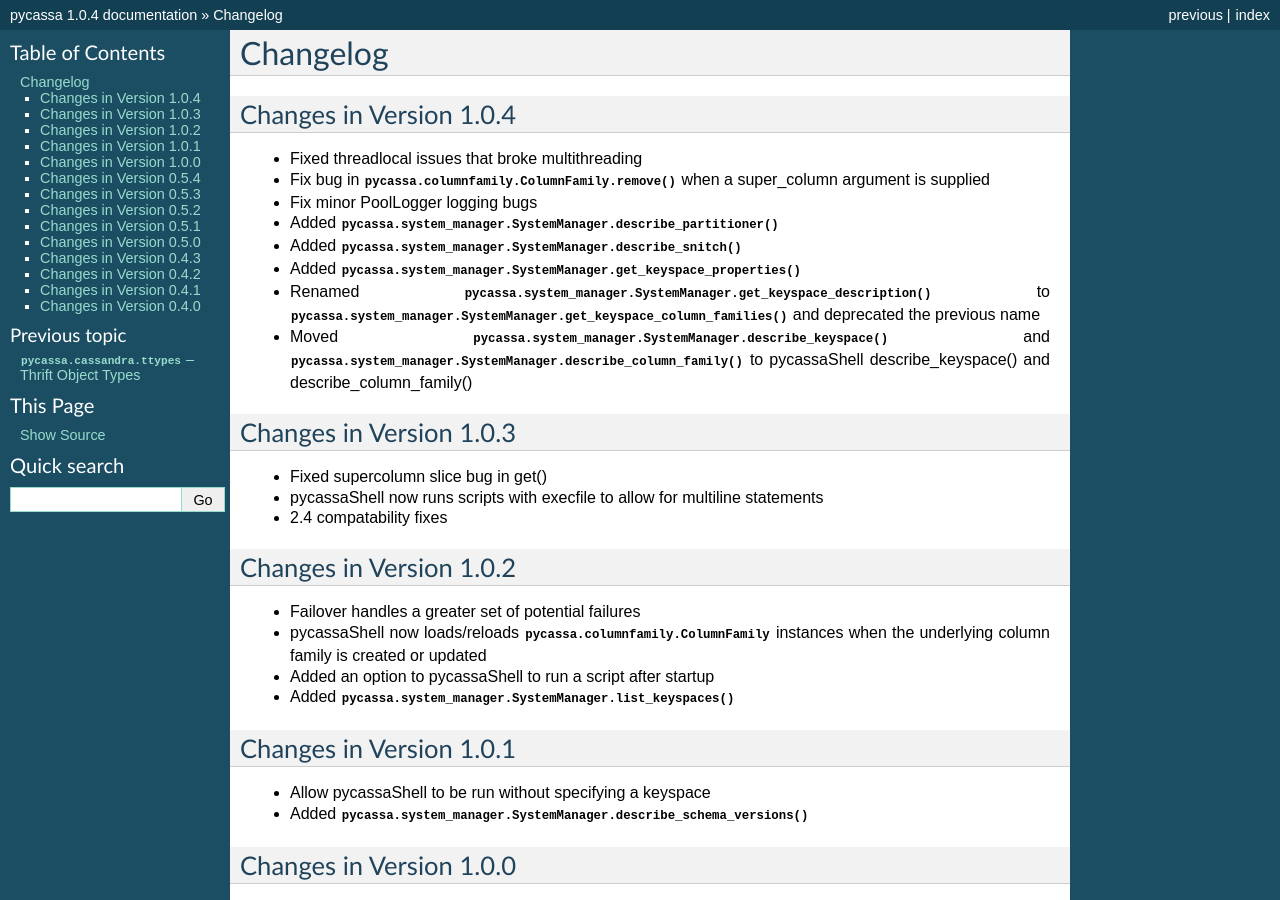
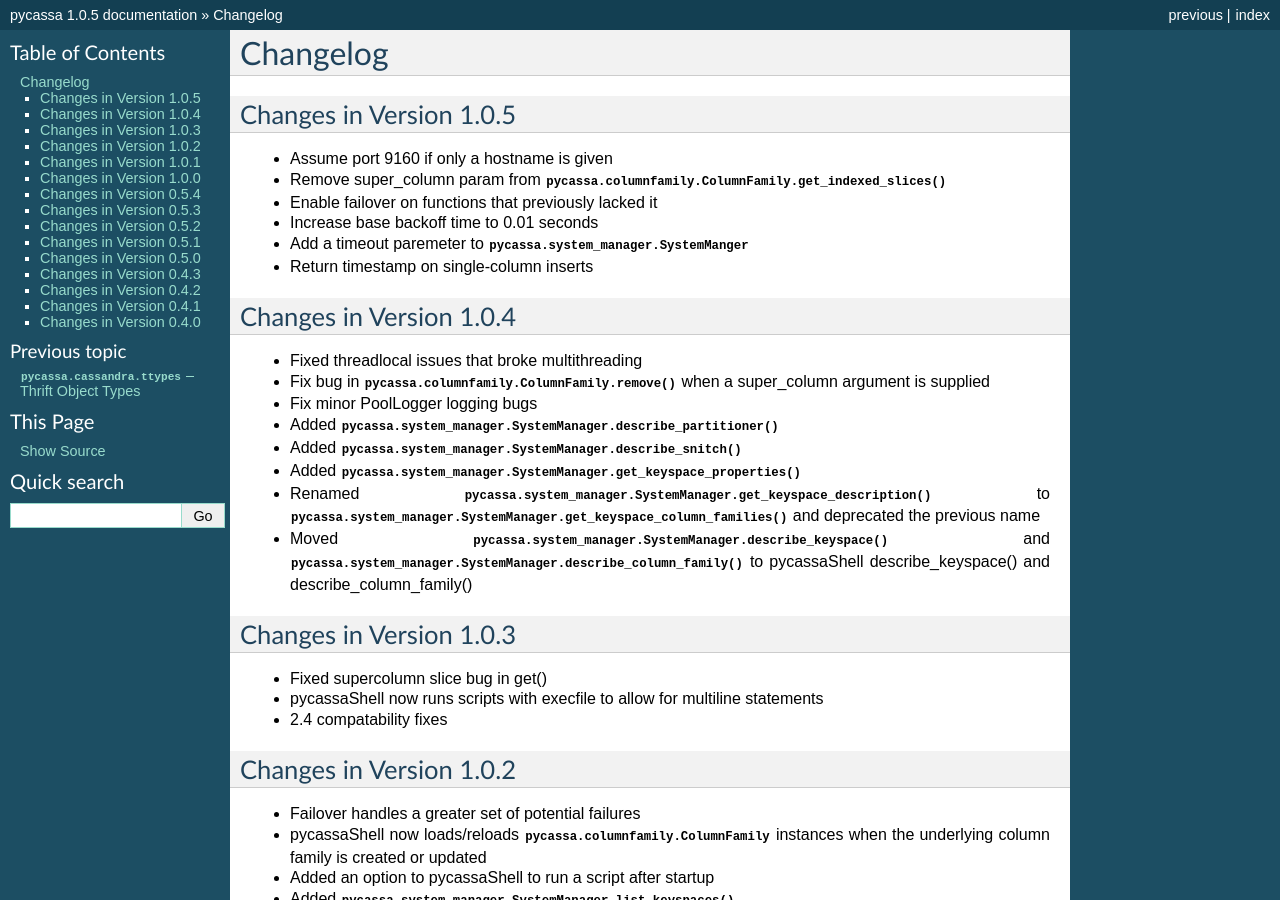
Before and after one commit to pycassa/pycassa, a Sphinx documentation site: the page built from doc/changelog.rst, in a window 1280 px wide and 900 px high. Built offline with Sphinx 7.4.7, drawn with Linux system fonts in a browser that asks for light colours; some of the changed text lies outside the part shown.

Commit message:
Version bump to 1.0.5

```diff
--- a/doc/changelog.rst
+++ b/doc/changelog.rst
@@ -1,5 +1,15 @@
 Changelog
 =========
+
+Changes in Version 1.0.5
+------------------------
+
+- Assume port 9160 if only a hostname is given
+- Remove super_column param from :meth:`pycassa.columnfamily.ColumnFamily.get_indexed_slices()`
+- Enable failover on functions that previously lacked it
+- Increase base backoff time to 0.01 seconds
+- Add a timeout paremeter to :class:`pycassa.system_manager.SystemManger`
+- Return timestamp on single-column inserts
 
 Changes in Version 1.0.4
 ------------------------
--- a/doc/conf.py
+++ b/doc/conf.py
@@ -35,7 +35,7 @@ project = 'pycassa'
 # The short X.Y version.
 version = '1.0'
 # The full version, including alpha/beta/rc tags.
-release = '1.0.4'
+release = '1.0.5'
 
 # List of documents that shouldn't be included in the build.
 unused_docs = []
--- a/setup.py
+++ b/setup.py
@@ -16,7 +16,7 @@ use_setuptools()
 from setuptools import setup
 from distutils.cmd import Command
 
-__version_info__ = (1, 0, 4)
+__version_info__ = (1, 0, 5)
 __version__ = '.'.join([str(v) for v in __version_info__])
 
 long_description = """pycassa is a python client library for Apache Cassandra with the following features:
```
Also changed, not shown: 1 other file.
